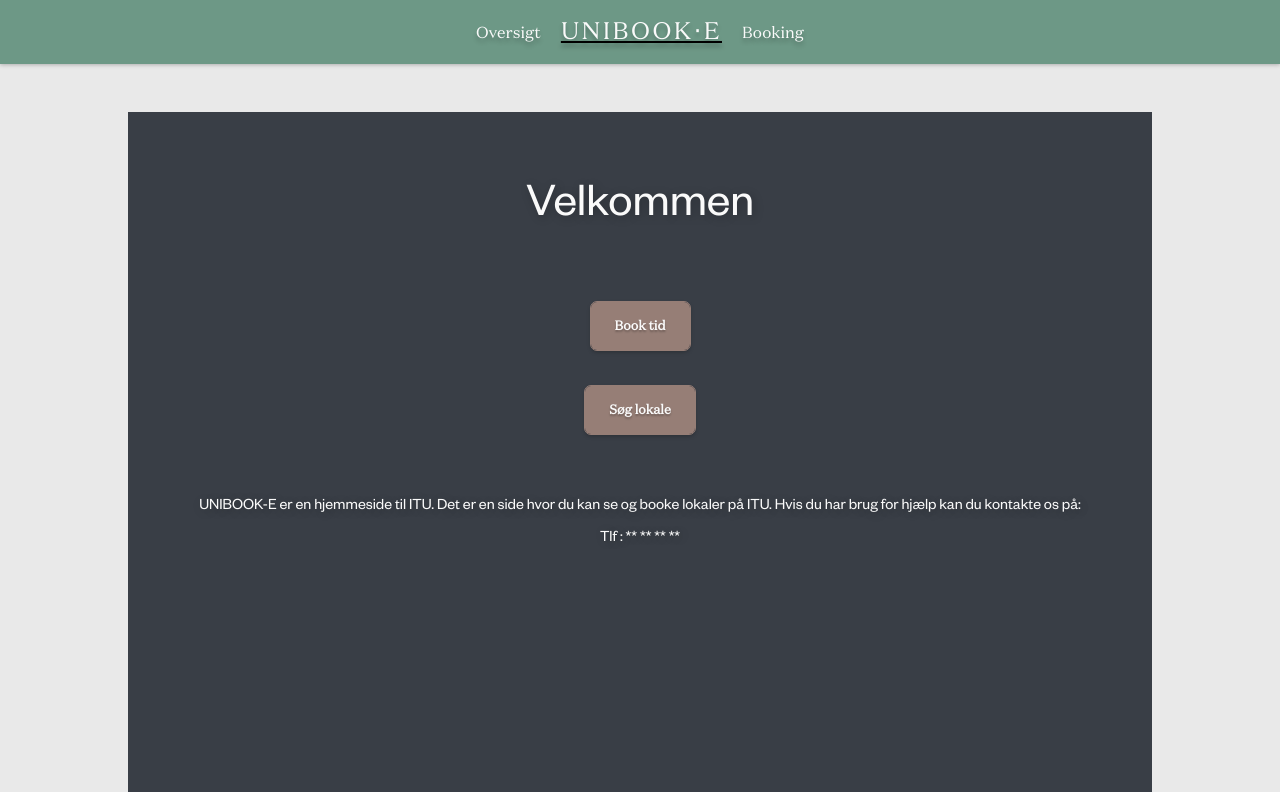
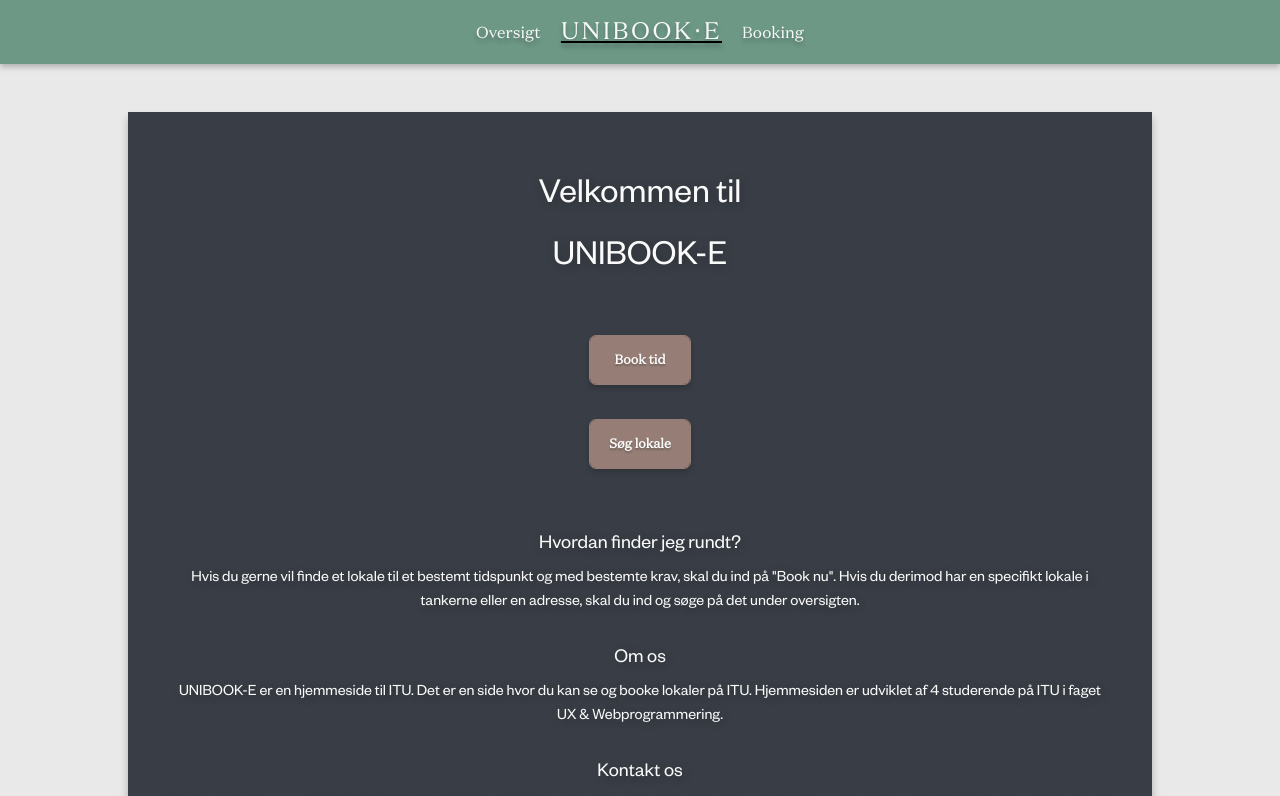
Before and after one commit to Woldbye/unibook-e, a React (Create React App) app in the folder client/: page / in a window 1280 px wide. Shown: the top 796 px of the page. Built offline with nearby package versions, Linux system fonts and the light colour scheme.

Commit message:
Styling af sider, opdatering til toggleButton og Timechooser.

```diff
--- a/client/src/components/Background.js
+++ b/client/src/components/Background.js
@@ -9,6 +9,7 @@
       color={color}
       backgroundColor={backgroundColor}
       justifyContent={'center'}
+      boxShadow={'0px 6px 8px #00000040'}
     >
     {children}
     </Box>
--- a/client/src/components/Calendar.js
+++ b/client/src/components/Calendar.js
@@ -149,7 +149,7 @@
     </Center>
 
   return (
-    <Container textAlign="center" padding={'0'} paddingBottom="10%" margin={0}>
+    <Container textAlign="center" padding={'0'} paddingBottom="10%" margin={0} >
       <Grid
         templateRows='repeat(7, 1fr)'
         templateColumns='repeat(7, 1fr)'
@@ -160,6 +160,7 @@
         height={'100%'}
         p={'0'}
         margin={'0'}
+        boxShadow={'0px 6px 8px #00000040'}
       >
         <GridItem colSpan={'7'} bg={Color.BLUE} children={da_monthselector}/>
         {dayRow}
--- a/client/src/components/GoggleInput.js
+++ b/client/src/components/GoggleInput.js
@@ -51,6 +51,7 @@
         height={'50px'}
         backgroundColor={Color.BLUE}
         borderRadius={30}
+        boxShadow={'0px 6px 8px #00000040'}
       >
         <IconButton
           size={'lg'}
--- a/client/src/components/Room.js
+++ b/client/src/components/Room.js
@@ -38,13 +38,13 @@
          <Address json={this.room_json["address"]} />
           <VStack padding={"1rem"} spacing={'24px'}>
             <Flex spacing={"2rem"} display={"Flex"} flexWrap={"wrap"} justify={"center"}>
-              <Box backgroundColor={Color.LIGHT_BROWN} px={4} m={'2'} h={8}>
+              <Box backgroundColor={Color.LIGHT_BROWN} px={4} m={'2'} h={8} boxShadow={'0px 6px 8px #00000040'}>
                 Max people for this room is {this.room_json["size"]}
               </Box>
-              <Box backgroundColor={Color.LIGHT_BROWN} px={4} h={8} m={'2'}>
+              <Box backgroundColor={Color.LIGHT_BROWN} px={4} h={8} m={'2'} boxShadow={'0px 6px 8px #00000040'}>
                 Building {this.room_json["building_nr"]}
               </Box>
-              <Box backgroundColor={Color.LIGHT_BROWN} px={4} h={8} m={'2'}>
+              <Box backgroundColor={Color.LIGHT_BROWN} px={4} h={8} m={'2'} boxShadow={'0px 6px 8px #00000040'}>
                 Floor {this.room_json["floor"]}
               </Box>
               {
@@ -54,7 +54,7 @@
                   .filter(key => resources[key] === '1')
                   .map(key => {
                     return (
-                      <Box key={`${this.room_json["id"]}-${key}`} backgroundColor={Color.LIGHT_BROWN} px={4} h={8} m={'2'}>
+                      <Box key={`${this.room_json["id"]}-${key}`} backgroundColor={Color.LIGHT_BROWN} px={4} h={8} m={'2'} boxShadow={'0px 6px 8px #00000040'}>
                       {`${capitalize(key.replace('_', ' '))}`}
                       </Box>
                     )
--- a/client/src/components/SearchBar.js
+++ b/client/src/components/SearchBar.js
@@ -20,7 +20,7 @@
   }
 
   return (
-    <InputGroup size='md' marginTop={marginTop} color={Color.CREME} backgroundColor={Color.BLUE}>
+    <InputGroup size='md' marginTop={marginTop} color={Color.CREME} backgroundColor={Color.BLUE} boxShadow={'0px 4px 8px #00000040'}>
       <InputLeftElement width='2.5rem'><Search2Icon/></InputLeftElement>
       <Input
         value={value}
--- a/client/src/components/ToggleButton.js
+++ b/client/src/components/ToggleButton.js
@@ -1,6 +1,5 @@
 import React from "react";
 import { Box } from "@chakra-ui/react";
-import Color from "../Colors";
 /**
  * @brief A button that toggles between active and inactive states. The active state receives the .active css tag
  * @param {props} props - The props of the component.
@@ -24,7 +23,7 @@
 
   constructor(props) {
     super(props);
-    var { startActive, onClick,children,margin,width,height,className,border,borderRadius,isDisabled } = props;
+    var { startActive, onClick, children, margin, width, height, className, border, borderRadius, isDisabled } = props;
     this.disabled = isDisabled ?? false;
     this.className = (className ? `${className}` : "chakra-button") + (this.disabled ? " disabled" : "");
     this.margin = margin ?? "0";
@@ -33,18 +32,19 @@
     this.width = width ?? "10";
     this.height = height ?? "10";
     this.children = children;
-    this._onClick = onClick ?? ((x) => {}); // Default do nothing
-    this.state = { isOn: startActive ?? false };
+    this._onClick = onClick ?? ((x) => { }); // Default do nothing
+    this.state = { isOn: true }; //Sets the button to be active by default
   }
 
   get active() { return this.state.isOn; }
 
   onClick() {
     if (this.disabled) return;
-    const newState = this.state;
-    newState['isOn'] = !this.active;
-    this.setState(newState);
-    this._onClick(newState['isOn']);
+    this.setState((prevState) => {
+      const newState = { isOn: !prevState.isOn };
+      this._onClick(newState.isOn);
+      return newState;
+    });
   }
 
   render() {
@@ -60,7 +60,7 @@
         h={this.height}
         borderRadius={this.borderRadius} // make round
       >
-      {this.children ?? ""}
+        {this.children ?? ""}
       </Box>
     )
   }
--- a/client/src/components/TopBar.js
+++ b/client/src/components/TopBar.js
@@ -14,7 +14,7 @@
         minWidth={boxWidth}
         maxWidth={boxWidth}
         minHeight={'4vh'}
-        boxShadow={'0px 1px 4px #00000040'}
+        boxShadow={'0px 3px 6px #00000040'}
         justifyContent={'center'}
       >
           <Flex
--- a/client/src/index.css
+++ b/client/src/index.css
@@ -66,7 +66,7 @@
   font-size: small !important;
   font-family: 'Domaine Text';
   text-shadow: 0px 2px 2px #00000040;
-  box-shadow: 0px 2px 4px #00000040;
+  box-shadow: 0px 3px 6px #00000040;
 }
 
 .chakra-button.active {
--- a/client/src/pages/Booking.js
+++ b/client/src/pages/Booking.js
@@ -81,7 +81,7 @@
           <Ressourcer></Ressourcer>
           <Link to={`/book/date/${toUrl(query)}/` }>
             <Button size={'lg'}>
-              <Text size={'lg'}>Næste</Text >
+              <Text size={'lg'} >Næste</Text >
             </Button>
           </Link>
         </VStack>
--- a/client/src/pages/BookingRoom.js
+++ b/client/src/pages/BookingRoom.js
@@ -36,9 +36,9 @@
 
   return (
     <Background>
-      <Container>
+      <Container paddingTop={'20px'}>
         <SearchBar marginTop={'5'} onChange={setSearch}/>
-        <List spacing={'1rem'}>
+        <List spacing={'1rem'} paddingTop={'20px'}>
         {rooms.map(room => <Room key={room['id']} json={room}/>)}
         </List>
       </Container>
--- a/client/src/pages/Home.js
+++ b/client/src/pages/Home.js
@@ -10,15 +10,24 @@
 import { Link } from 'react-router-dom';
 
 const Home = () => (
-    <Container padding={"3rem 0 0 0"} centerContent="true">
-      <Background width="80vw" height="85vh" backgroundColor={Color.BLUE}>
+    <Container padding={"3rem 0 7rem 0"} centerContent="true">
+      <Background width="80vw" height="125vh" backgroundColor={Color.BLUE}>
         <VStack>
-          <Text color={Color.CREME} fontSize={'5xl'} padding={'50px 0px 60px 0px'}>Velkommen</Text>
-          <Link to={'book/'}><Button size={'lg'}>Book tid</Button></Link>
+          <Text color={Color.CREME} fontSize={'4xl'} paddingTop={'50px'}>Velkommen til</Text>
+          <Text color={Color.CREME} fontSize={'4xl'} paddingBottom={'50px'}>UNIBOOK-E</Text>
+          <Link to={'book/'}><Button size={'lg'} width={'100px'} >Book tid</Button></Link>
           <Text padding={'20px 0px 0px 0px'}></Text>
-          <Link to={'rooms'}><Button size={'lg'}>Søg lokale</Button></Link>
-          <Text color={Color.CREME} padding={'50px 40px 0px 40px'}>UNIBOOK-E er en hjemmeside til ITU. Det er en side hvor du kan se og booke lokaler på ITU. Hvis du har brug for hjælp kan du kontakte os på:</Text>
-          <Text color={Color.CREME} padding={'0px 40px 20px 40px'}>Tlf :  ** ** ** **</Text>
+          <Link to={'rooms'}><Button size={'lg'} width={'100px'}>Søg lokale</Button></Link>
+           <Text color={Color.CREME} fontSize={'xl'} padding={'50px 40px 0px 40px'} textAlign="center">Hvordan finder jeg rundt?</Text>
+          <Text color={Color.CREME} padding={'0px 40px 0px 40px'} textAlign="center">Hvis du gerne vil finde et lokale til et bestemt tidspunkt og med
+          bestemte krav, skal du ind på "Book nu". Hvis du derimod har en specifikt lokale i tankerne eller en adresse, skal du ind
+          og søge på det under oversigten.</Text>
+          <Text color={Color.CREME} fontSize={'xl'} padding={'20px 40px 0px 40px'} textAlign="center">Om os</Text>
+          <Text color={Color.CREME} padding={'0px 40px 0px 40px'} textAlign="center">UNIBOOK-E er en hjemmeside til ITU. Det er en side hvor du kan se
+           og booke lokaler på ITU. Hjemmesiden er udviklet af 4 studerende på ITU i faget UX & Webprogrammering.</Text>
+          <Text color={Color.CREME} fontSize={'xl'} padding={'20px 40px 0px 40px'} textAlign="center">Kontakt os</Text>
+          <Text color={Color.CREME} padding={'0px 40px 0px 40px'} textAlign="center">For hurtig hjælp ring på Tlf :  ** ** ** ** mellem 8:30 og 13:30
+          mandag til torsdag. Hvis ikke det er muligt, kan vi kontaktes på emailSomething@gmail.com. Svartid variere.</Text>
         </VStack>
       </Background>
     </Container>
```
Also changed, not shown: client/src/components/TimeChooser.js (+23 -23 lines).
